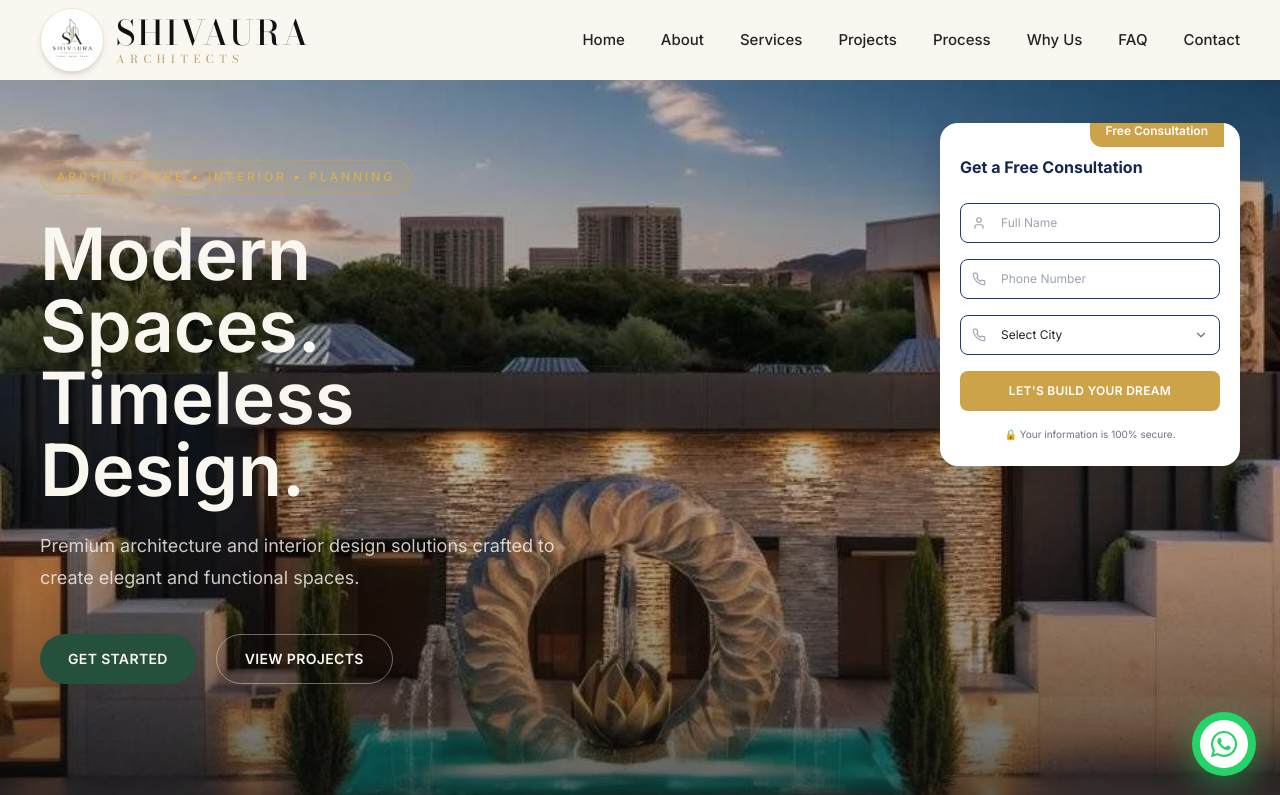
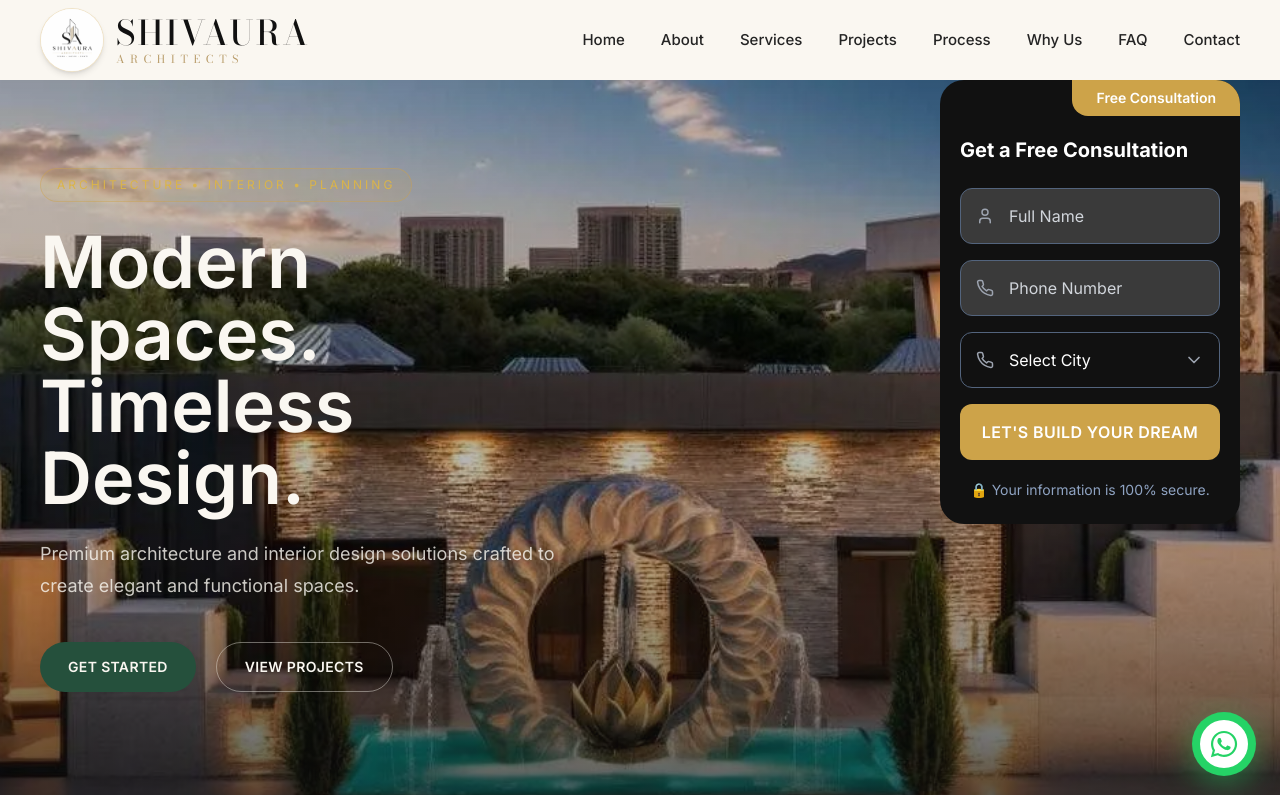
Before and after one commit to shivaura11111-ai/shivaura, a Next.js app: page / in a window 1280 px wide. Shown: the top 795 px of the page. Built offline with nearby package versions, Linux system fonts and the light colour scheme.

Commit message:
final commit

```diff
--- a/src/components/ConsultationForm.tsx
+++ b/src/components/ConsultationForm.tsx
@@ -15,45 +15,73 @@ export default function ConsultationForm() {
 
     const form = e.currentTarget;
 
+    // EmailJS values come from environment variables
+    const serviceId = process.env.NEXT_PUBLIC_EMAILJS_SERVICE_ID;
+    const templateId = process.env.NEXT_PUBLIC_EMAILJS_TEMPLATE_ID;
+    const publicKey = process.env.NEXT_PUBLIC_EMAILJS_PUBLIC_KEY;
+
+    // Check if environment variables are available
+    if (!serviceId || !templateId || !publicKey) {
+      console.error("EmailJS environment variables are missing.");
+
+      alert(
+        "Email service is not configured. Please try again later."
+      );
+
+      setSubmitting(false);
+      return;
+    }
+
+    const fullName = (
+      form.elements.namedItem("fullName") as HTMLInputElement
+    ).value;
+
+    const phone = (
+      form.elements.namedItem("phone") as HTMLInputElement
+    ).value;
+
+    const city = (
+      form.elements.namedItem("city") as HTMLSelectElement
+    ).value;
+
     try {
       await emailjs.send(
-        "YOUR_SERVICE_ID",
-        "YOUR_TEMPLATE_ID",
+        serviceId,
+        templateId,
         {
-          fullName: (form.fullName as HTMLInputElement).value,
-          phone: (form.phone as HTMLInputElement).value,
-          city: (form.city as HTMLSelectElement).value,
+          fullName,
+          phone,
+          city,
         },
-        "YOUR_PUBLIC_KEY"
+        publicKey
       );
 
       alert("Form submitted successfully!");
+
       form.reset();
     } catch (error) {
-      console.error(error);
+      console.error("EmailJS Error:", error);
+
       alert("Failed to send. Please try again.");
+    } finally {
+      setSubmitting(false);
     }
-
-    setSubmitting(false);
   }
 
   return (
-    <section
-      aria-labelledby="consultation-heading"
-      className="relative overflow-hidden rounded-[18px] bg-white shadow-[0_12px_35px_rgba(0,0,0,0.18)]"
-    >
-      <div className="absolute -top-3 right-4">
-        <div className="rounded-bl-xl rounded-tr-xl rounded-tl-xl bg-gold-500 px-4 py-1.5">
-          <span className="text-xs font-semibold text-white">
-            Free Consultation
-          </span>
+    <section className="overflow-hidden rounded-3xl bg-[#111111]">
+      {/* Header */}
+      <div className="flex justify-end">
+        <div className="rounded-bl-2xl bg-gold-500 px-6 py-2 text-sm font-semibold text-white">
+          Free Consultation
         </div>
       </div>
 
-      <div className="px-5 pb-6 pt-8">
+      {/* Form Content */}
+      <div className="px-5 pb-6 pt-5">
         <h2
           id="consultation-heading"
-          className="mb-6 text-base font-bold text-[#14274E]"
+          className="mb-6 text-xl font-bold text-white"
         >
           Get a Free Consultation
         </h2>
@@ -66,9 +94,9 @@ export default function ConsultationForm() {
             </label>
 
             <User
-              size={14}
+              size={18}
               aria-hidden="true"
-              className="absolute left-3 top-1/2 -translate-y-1/2 text-gray-400"
+              className="absolute left-4 top-1/2 -translate-y-1/2 text-gray-400"
             />
 
             <input
@@ -79,7 +107,7 @@ export default function ConsultationForm() {
               aria-required="true"
               autoComplete="name"
               placeholder="Full Name"
-              className="h-10 w-full rounded-lg border border-[#1F3B6D] px-10 text-xs outline-none focus:border-gold-500"
+              className="h-14 w-full rounded-xl border border-[#53647d] bg-[#3a3a3a] px-12 text-base text-white placeholder:text-gray-300 outline-none focus:border-[#d4a940]"
             />
           </div>
 
@@ -90,9 +118,9 @@ export default function ConsultationForm() {
             </label>
 
             <Phone
-              size={14}
+              size={18}
               aria-hidden="true"
-              className="absolute left-3 top-1/2 -translate-y-1/2 text-gray-400"
+              className="absolute left-4 top-1/2 -translate-y-1/2 text-gray-400"
             />
 
             <input
@@ -104,7 +132,7 @@ export default function ConsultationForm() {
               autoComplete="tel"
               inputMode="tel"
               placeholder="Phone Number"
-              className="h-10 w-full rounded-lg border border-[#1F3B6D] px-10 text-xs outline-none focus:border-gold-500"
+              className="h-14 w-full rounded-xl border border-[#53647d] bg-[#3a3a3a] px-12 text-base text-white placeholder:text-gray-300 outline-none focus:border-[#d4a940]"
             />
           </div>
 
@@ -115,9 +143,9 @@ export default function ConsultationForm() {
             </label>
 
             <Phone
-              size={14}
+              size={18}
               aria-hidden="true"
-              className="absolute left-3 top-1/2 -translate-y-1/2 text-gray-400"
+              className="absolute left-4 top-1/2 -translate-y-1/2 text-gray-400"
             />
 
             <select
@@ -127,7 +155,7 @@ export default function ConsultationForm() {
               aria-required="true"
               defaultValue=""
               autoComplete="address-level2"
-              className="h-10 w-full appearance-none rounded-lg border border-[#1F3B6D] bg-white px-10 text-xs outline-none focus:border-gold-500"
+              className="h-14 w-full appearance-none rounded-xl border border-[#53647d] bg-[#111111] px-12 pr-10 text-base text-white outline-none focus:border-[#d4a940]"
             >
               <option value="" disabled>
                 Select City
@@ -141,9 +169,9 @@ export default function ConsultationForm() {
             </select>
 
             <ChevronDown
-              size={14}
+              size={20}
               aria-hidden="true"
-              className="absolute right-3 top-1/2 -translate-y-1/2 text-gray-500"
+              className="pointer-events-none absolute right-4 top-1/2 -translate-y-1/2 text-gray-400"
             />
           </div>
 
@@ -152,13 +180,14 @@ export default function ConsultationForm() {
             type="submit"
             disabled={submitting}
             aria-busy={submitting}
-            className="h-10 w-full rounded-lg bg-gold-500 text-xs font-semibold uppercase tracking-wide text-white hover:bg-gold-600 disabled:cursor-not-allowed disabled:opacity-70"
+            className="h-14 w-full rounded-xl bg-gold-500 text-base font-semibold uppercase tracking-wide text-white transition hover:bg-gold-600 disabled:cursor-not-allowed disabled:opacity-70"
           >
             {submitting ? "Sending..." : "LET'S BUILD YOUR DREAM"}
           </button>
         </form>
 
-        <p className="mt-4 text-center text-[10px] text-gray-500">
+        {/* Security Text */}
+        <p className="mt-5 text-center text-sm text-[#8fa3c2]">
           🔒 Your information is 100% secure.
         </p>
       </div>
```
